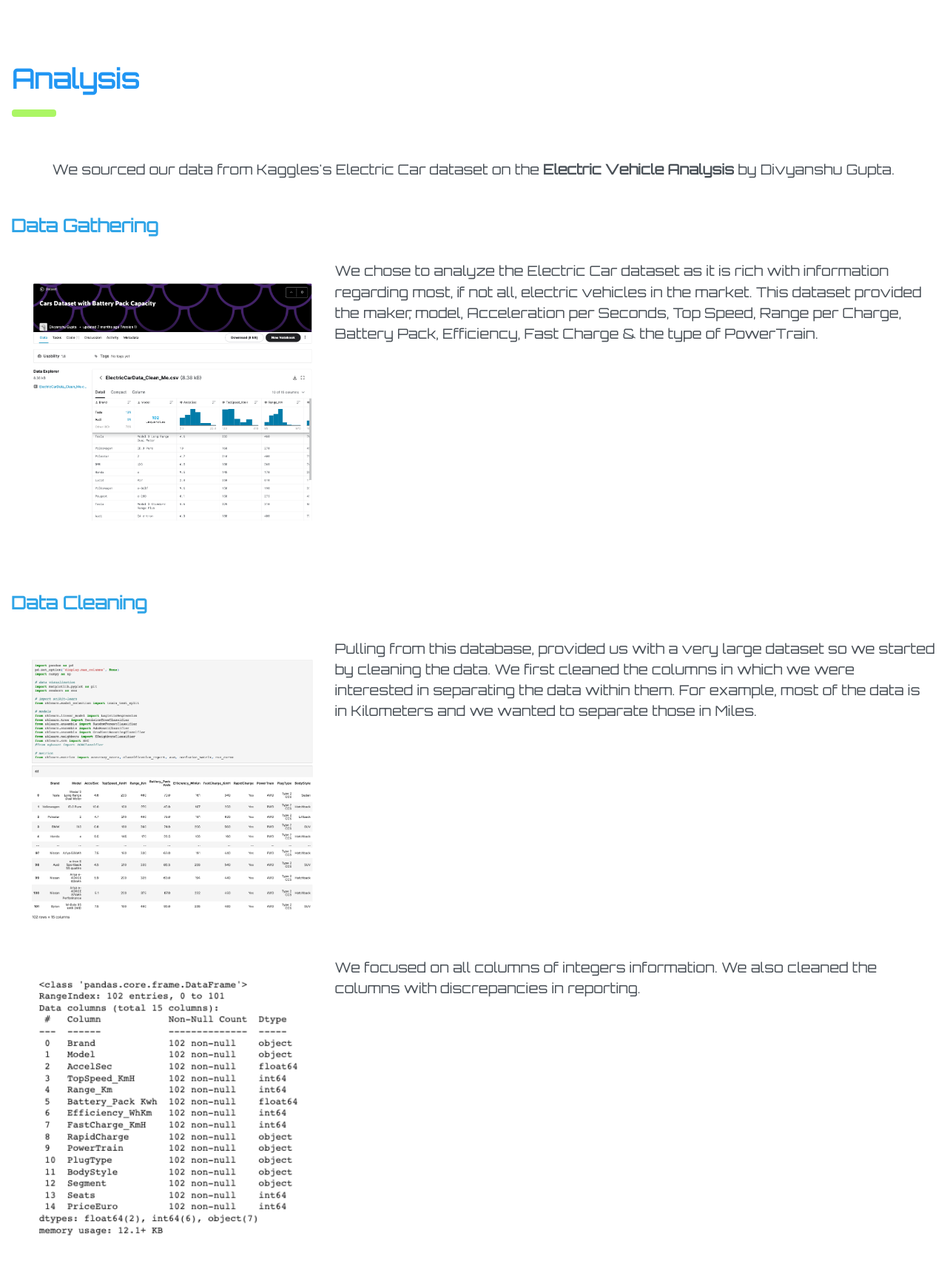
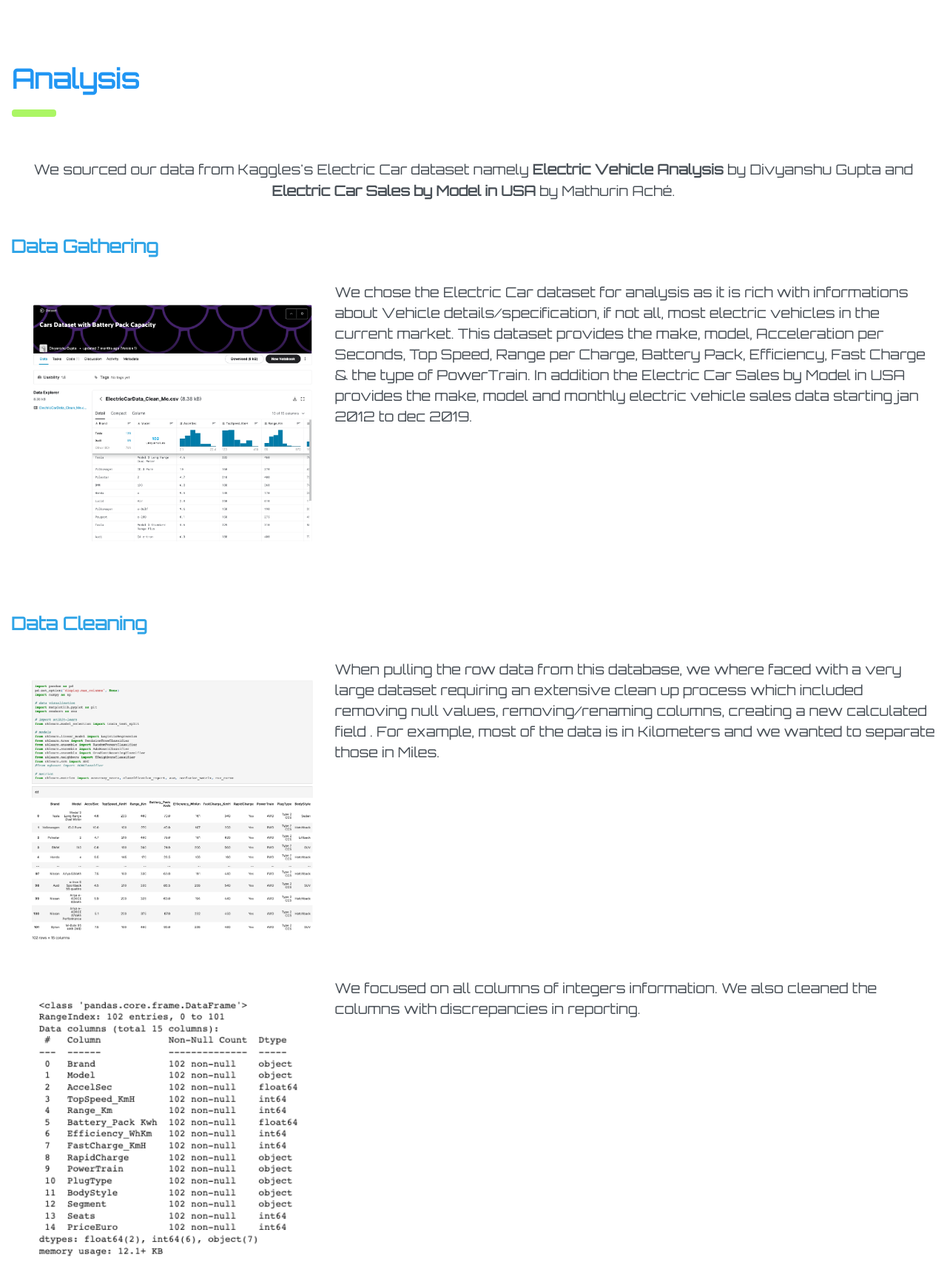
Before and after one commit to Greyson-Moore/SMU_Capstone_Group_4, a Flask app: template final/templates/analysis.html in a window 1280 px wide. Shown: the part 53-1781 px from the top of the page at 74% size. Run offline with Flask 2, Linux system fonts and the light colour scheme; the template is opened without the code that fills it, so the values that code supplies are empty; some libraries are stand-ins or nearby versions.

Commit message:
Update analysis.html

```diff
--- a/final/templates/analysis.html
+++ b/final/templates/analysis.html
@@ -71,7 +71,7 @@
   <div class="row" style="margin-top:3%">
     <div class="col-md-12">
         <blockquote class="blockquote text-center">
-            <p class="mb-0">We sourced our data from Kaggles's Electric Car dataset on the <a href="https://www.kaggle.com/divyanshugupta95/electric-vehicle-analysis/data?select=ElectricCarData_Norm.csv"><b> Electric Vehicle Analysis </b></a> by Divyanshu Gupta.
+            <p class="mb-0">We sourced our data from Kaggles's Electric Car dataset namely <a href="https://www.kaggle.com/divyanshugupta95/electric-vehicle-analysis/data?select=ElectricCarData_Norm.csv"><b> Electric Vehicle Analysis </b></a>by Divyanshu Gupta and <a href =="https://www.kaggle.com/mathurinache/electriccarsalesbymodelinusa"><b> Electric Car Sales by Model in USA</b></a> by Mathurin Aché.
             </p>
         </blockquote>
         <br>
@@ -89,7 +89,8 @@
         <blockquote class="blockquote">
             <p class="mb-0">
               <img src="../images/kaggle.jpg" alt="Month Loop" style="float:left;width:35%;padding:2%;">
-              We chose to analyze the Electric Car dataset as it is rich with information regarding most, if not all, electric vehicles in the market. This dataset provided the maker, model, Acceleration per Seconds, Top Speed, Range per Charge, Battery Pack, Efficiency, Fast Charge & the type of PowerTrain.
+              We chose the Electric Car dataset for analysis as it is rich with informations about Vehicle details/specification, if not all, most electric vehicles in the current market. This dataset provides the make, model, Acceleration per Seconds, Top Speed, Range per Charge, Battery Pack, Efficiency, Fast Charge & the type of PowerTrain.
+              In addition the Electric Car Sales by Model in USA provides the make, model and monthly electric vehicle sales data starting jan 2012 to dec 2019.
             <br>
             <!-- <br>This dataset has its own API that we used. Because the API only allows for 1000 incidents to be reviewed at one time, we first gathered all of the incidents recorded for 2020 by looping through each month in the API.  We then saved all of those incidents for 2020 to a CSV to explore and clean for our data analysis and modeling. -->
             </p>
@@ -108,9 +109,9 @@
       <blockquote class="blockquote">
           <p class="mb-0">
             <img src="../images/dataset.jpg" alt="Month Loop" style="float:left;width:35%;padding:2%;">
-            Pulling from this database, provided us with a very large
-            dataset so we started by cleaning the data.  We first cleaned the columns in which we
-            were interested in separating the data within them.  For example, most of the data is in Kilometers and we wanted to separate
+              When pulling the row data from this database, we where faced with a very large
+              dataset requiring an extensive clean up process which included removing null values, removing/renaming columns, creating a new calculated field
+            . For example, most of the data is in Kilometers and we wanted to separate
             those in Miles.
           </p>
       </blockquote>
```
